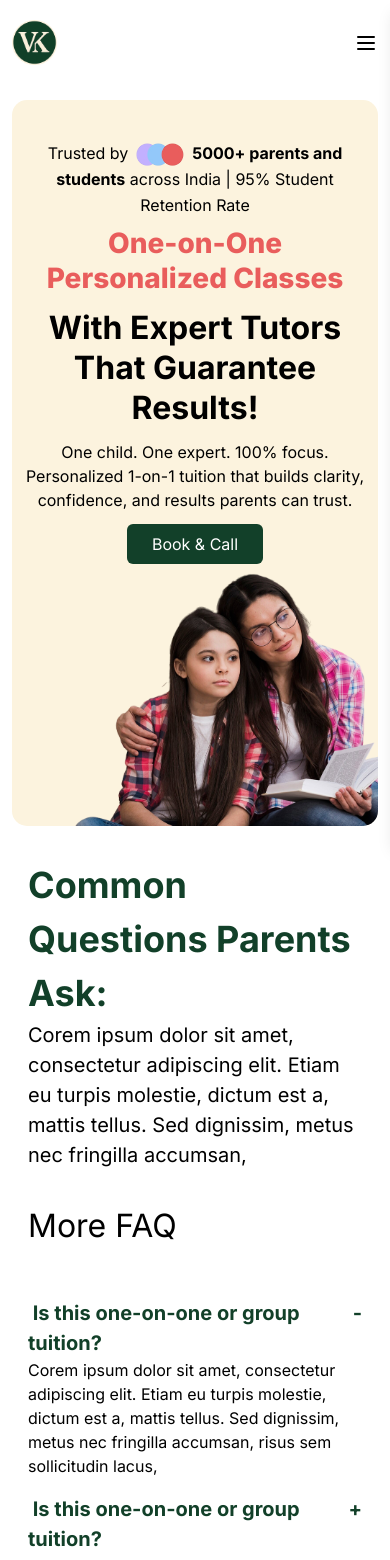
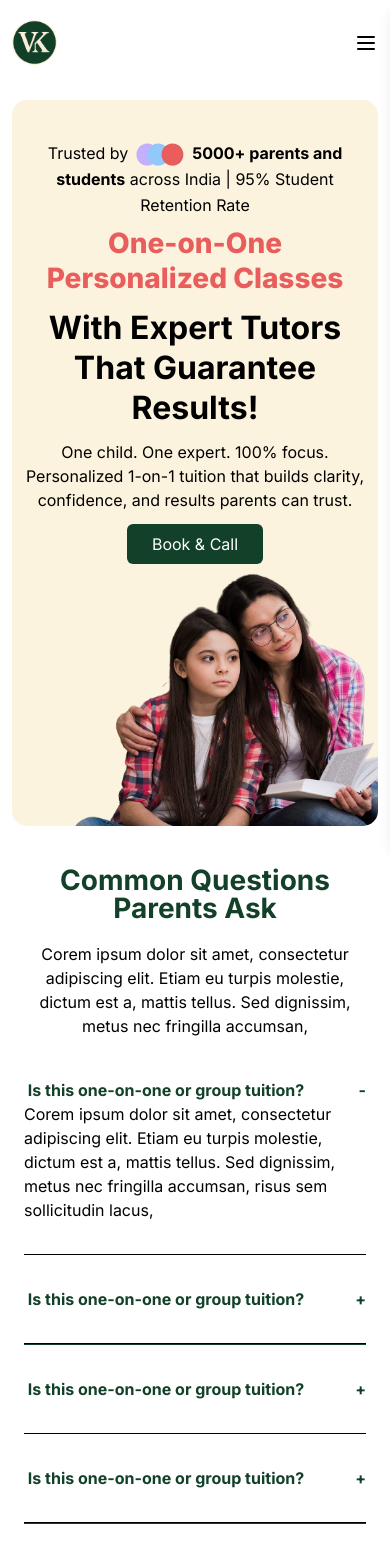
Before and after one commit to Iamkaran8/vikars, a React (Vite) app: page / in a window 390 px wide. Shown: the top 1560 px of the page. Built offline with nearby package versions, Linux system fonts and the light colour scheme.

Commit message:
refactor : faqs done with responsiveness

```diff
--- a/src/components/HomeComponents/Banner.tsx
+++ b/src/components/HomeComponents/Banner.tsx
@@ -8,7 +8,7 @@ export const Banner = () => {
     <div className="bg-cream flex flex-col lg:flex-row lg:pl-24 rounded-[15px] lg:rounded-[35px] items-end overflow-hidden">
 
       {/* text-container */}
-      <div className="w-full lg:w-[40%] flex flex-col justify-center items-center md:items-start px-3 md:px-10 pt-10 md:pt-24 lg:pb-24 text-16 md:text-20 ">
+      <div className="w-full lg:w-[40%] flex flex-col justify-center items-center md:items-start px-3 md:px-10 pt-10 md:pt-24 lg:pb-24">
 
         {/* trusted description */}
         <p className="text-center md:text-left lg:text-nowrap leading-relaxed">
--- a/src/components/HomeComponents/Faqs.tsx
+++ b/src/components/HomeComponents/Faqs.tsx
@@ -1,40 +1,48 @@
 import { useState } from "react"
 
- const AccordionItem = [{ question: " Is this one-on-one or group tuition?", answer: "Corem ipsum dolor sit amet, consectetur adipiscing elit. Etiam eu turpis molestie, dictum est a, mattis tellus. Sed dignissim, metus nec fringilla accumsan, risus sem sollicitudin lacus," },
+interface AccordionItemTypes {
+    question: string,
+    answer: string
+}
+
+const AccordionItem: AccordionItemTypes[] = [
     { question: " Is this one-on-one or group tuition?", answer: "Corem ipsum dolor sit amet, consectetur adipiscing elit. Etiam eu turpis molestie, dictum est a, mattis tellus. Sed dignissim, metus nec fringilla accumsan, risus sem sollicitudin lacus," },
     { question: " Is this one-on-one or group tuition?", answer: "Corem ipsum dolor sit amet, consectetur adipiscing elit. Etiam eu turpis molestie, dictum est a, mattis tellus. Sed dignissim, metus nec fringilla accumsan, risus sem sollicitudin lacus," },
     { question: " Is this one-on-one or group tuition?", answer: "Corem ipsum dolor sit amet, consectetur adipiscing elit. Etiam eu turpis molestie, dictum est a, mattis tellus. Sed dignissim, metus nec fringilla accumsan, risus sem sollicitudin lacus," },
- ]
+    { question: " Is this one-on-one or group tuition?", answer: "Corem ipsum dolor sit amet, consectetur adipiscing elit. Etiam eu turpis molestie, dictum est a, mattis tellus. Sed dignissim, metus nec fringilla accumsan, risus sem sollicitudin lacus," },
+]
 export const Faqs = () => {
-     const [openIndex, setOpenIndex] = useState <number | null>(0);
+    const [openIndex, setOpenIndex] = useState<number | null>(0);
+    return (
+        <>
+            <div className="flex flex-col lg:flex-row px-3 md:px-10 lg:px-28 py-10 lg:py-20 gap-10" >
 
+                {/* information container */}
+                <div className="w-full lg:w-1/2 flex flex-col justify-between lg:mb-8">
+                    <div>
+                        <h3 className="text-forest text-28 md:text-38 lg:text-48 leading-none mb-5 font-bold text-center lg:text-start">
+                            Common Questions Parents Ask
+                        </h3>
+                        <p className="text-center lg:text-start">Corem ipsum dolor sit amet, consectetur adipiscing elit. Etiam
+                            eu turpis molestie, dictum est a, mattis tellus. Sed dignissim, metus nec fringilla accumsan, </p>
+                    </div>
+                    <h2 className="text-[#4984FC] text-center lg:text-start hidden lg:block">More FAQ</h2>
+                </div>
 
-    return(
-        <>
-        <div className="flex flex-col lg:flex-row lg:px-32 md:px-8 sm:px-0 px-4 pt-8 gap-8" >
-            <div className="md:w-2/2 lg:w-1/2 w-1/1">
-                <h3 className="text-forest text-36  font-bold">
-                    Common Questions Parents Ask:
-                </h3>
-                <p className="text-20">Corem ipsum dolor sit amet, consectetur adipiscing elit. Etiam
-                    eu turpis molestie, dictum est a, mattis tellus. Sed dignissim, metus nec fringilla accumsan, </p>
-                    <h2 className="text-32 pt-8">More FAQ</h2>
+                {/* accordion container */}
+                <div className="w-full lg:w-1/2">
+                    {AccordionItem.map((item, i) => (
+                        <div className="">
+                            <div className="flex justify-between text-forest font-bold " onClick={() => setOpenIndex(openIndex === i ? null : i)}> {item.question} <span>{openIndex === i ? "-" : "+"}</span></div>
+                            <p>
+                                {openIndex === i ? item.answer : null}
+                            </p>
+                            <hr className="bg-forest h-[1.5px] my-8" />
+                        </div>
+                    ))}
+                    <h2 className="text-[#4984FC] text-center lg:text-start lg:hidden">More FAQ</h2>
+                </div>
             </div>
-            <div className=" md:w-2/2 lg-1/2 w-1/1 ">
-                { AccordionItem.map((item,i) =>(<div className="p-0 md:p-4 pt-4">
-                    <div className="flex justify-between text-forest text-[20px] font-bold "  onClick={ ()=> setOpenIndex( openIndex === i ? null: i ) }> {item.question} <span>{openIndex === i ? "-": "+"}</span></div>
-                    <div>
-                        {openIndex === i ? item.answer : null }
-                    </div>
-                    </div>
-
-                ))}
-
-            </div>
-
-        </div>
         </>
-
-
     )
 }
--- a/src/layouts/StaticLayout.tsx
+++ b/src/layouts/StaticLayout.tsx
@@ -7,7 +7,7 @@ export const StaticLayout = () => {
         <>
             <Navbar />
             <div className="container mx-auto">
-                <main className="pt-[100px] md:pt-[130px] py-5 lg:px-10 px-3 md:text-16 lg:text-20">
+                <main className="pt-[100px] md:pt-[130px] lg:px-10 px-3 text-16 md:text-20">
                     <Outlet />
                 </main>
                 <Footer />
--- a/src/pages/Home.tsx
+++ b/src/pages/Home.tsx
@@ -6,7 +6,6 @@ export const Home = () => {
     <>
       <Banner/>
       <Faqs />
-
     </>
   )
 }
```
